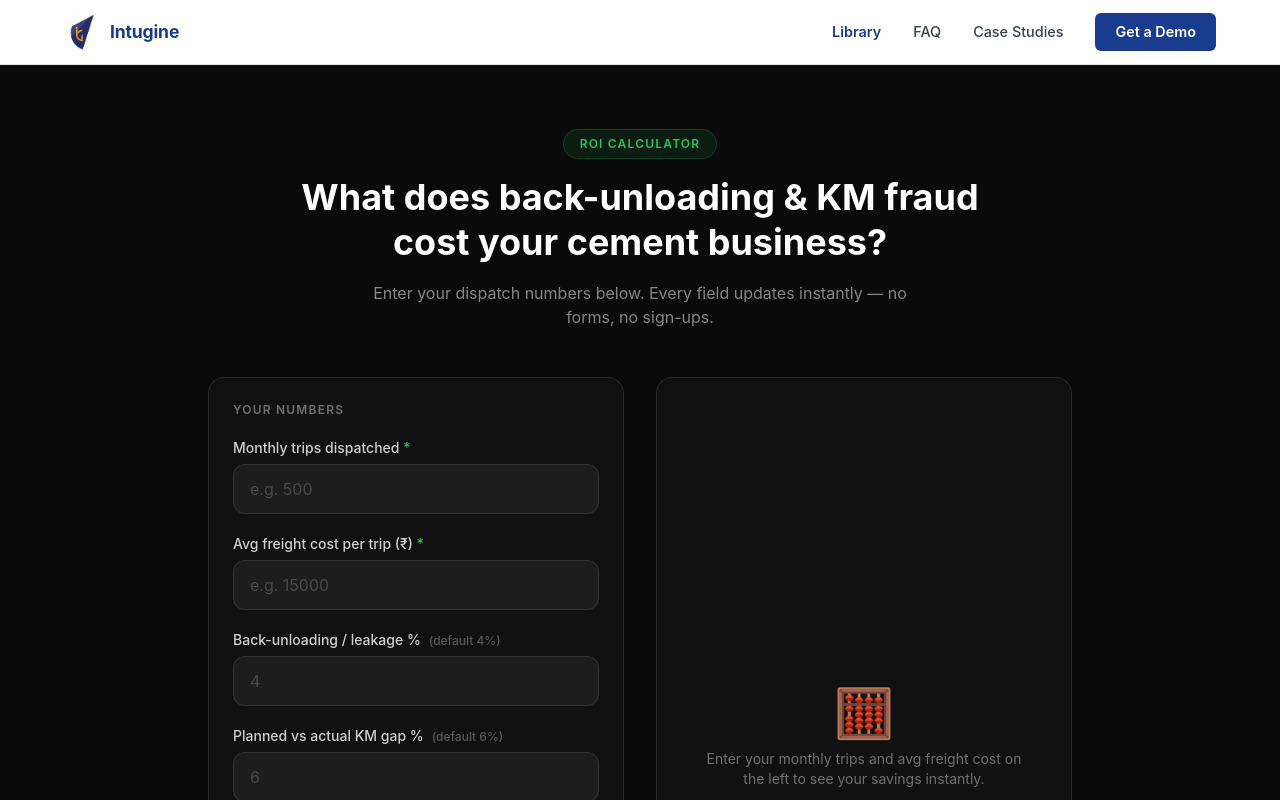
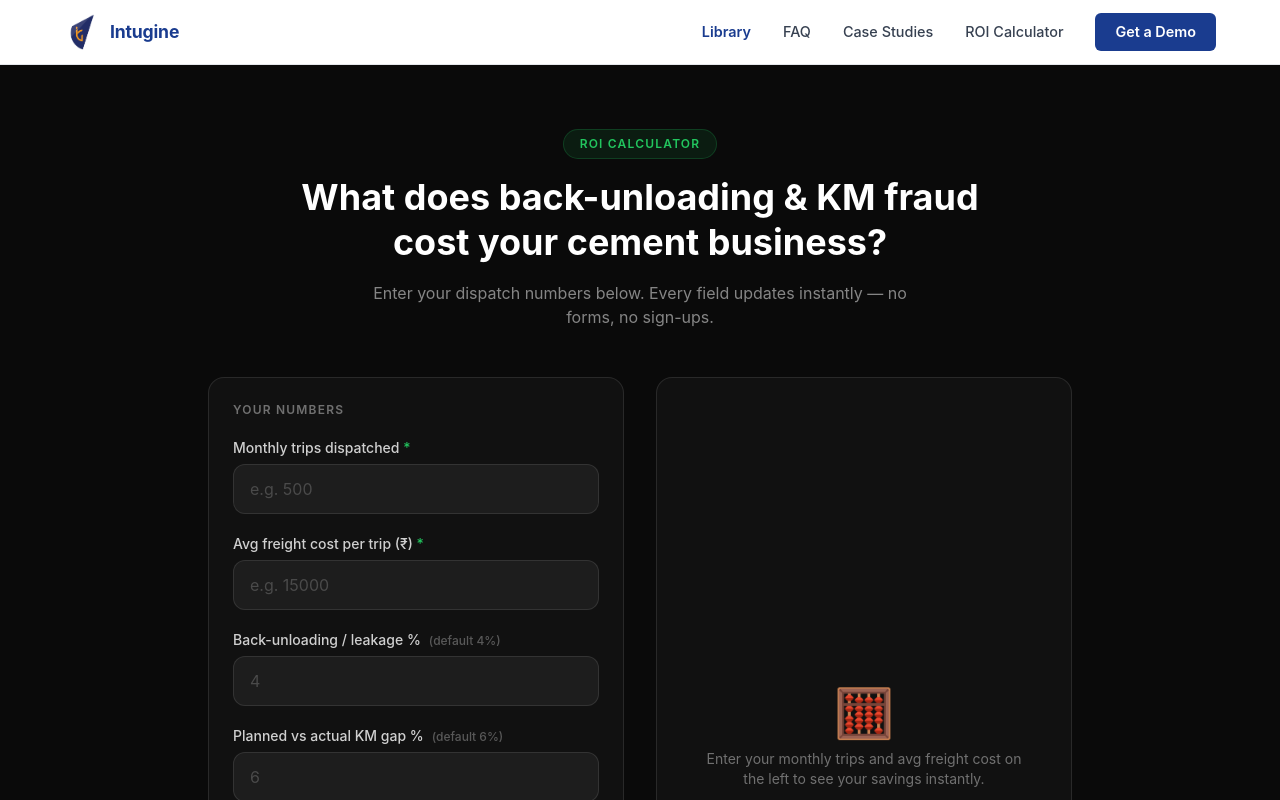
Before and after one commit to reymrinal/intuginewebsite, a Next.js app: page /roi-calculator in a window 1280 px wide. Shown: the top 800 px of the page. Built offline with nearby package versions, Linux system fonts and the light colour scheme; no server answers.

Commit message:
fix: add ROI Calculator to nav, correct CTA to schedule-demo URL

```diff
--- a/app/roi-calculator/page.tsx
+++ b/app/roi-calculator/page.tsx
@@ -292,7 +292,7 @@ export default function ROICalculator() {
                   <p className="text-xl font-bold text-[#22c55e] mb-1">{formatINR(gross)} annually?</p>
                   <p className="text-sm text-white/60 mb-5">See exactly how Intugine delivers this for your cement fleet</p>
                   <a
-                    href="https://intugine.com/contact"
+                    href="https://www.intugine.com/schedule-demo?utm_source=library&utm_medium=roi_calc&utm_campaign=cement_roi&utm_content=cta_btn"
                     target="_blank"
                     rel="noopener noreferrer"
                     className="inline-block bg-[#22c55e] hover:bg-[#16a34a] text-black font-bold px-8 py-3 rounded-xl transition text-sm"
--- a/components/Nav.tsx
+++ b/components/Nav.tsx
@@ -52,6 +52,12 @@ export default function Nav() {
             Case Studies
           </a>
           <a
+            href="https://library.intugine.com/roi-calculator"
+            style={{ color: "#374151", textDecoration: "none", fontSize: "0.9rem", fontWeight: 500 }}
+          >
+            ROI Calculator
+          </a>
+          <a
             href="https://www.intugine.com/schedule-demo?utm_source=library&utm_medium=nav&utm_campaign=library_nav&utm_content=get_demo_btn"
             onClick={handleDemoClick}
             style={{ background: "#1a3c8f", color: "#fff", padding: "0.5rem 1.25rem", borderRadius: 6, textDecoration: "none", fontSize: "0.9rem", fontWeight: 600 }}
```
